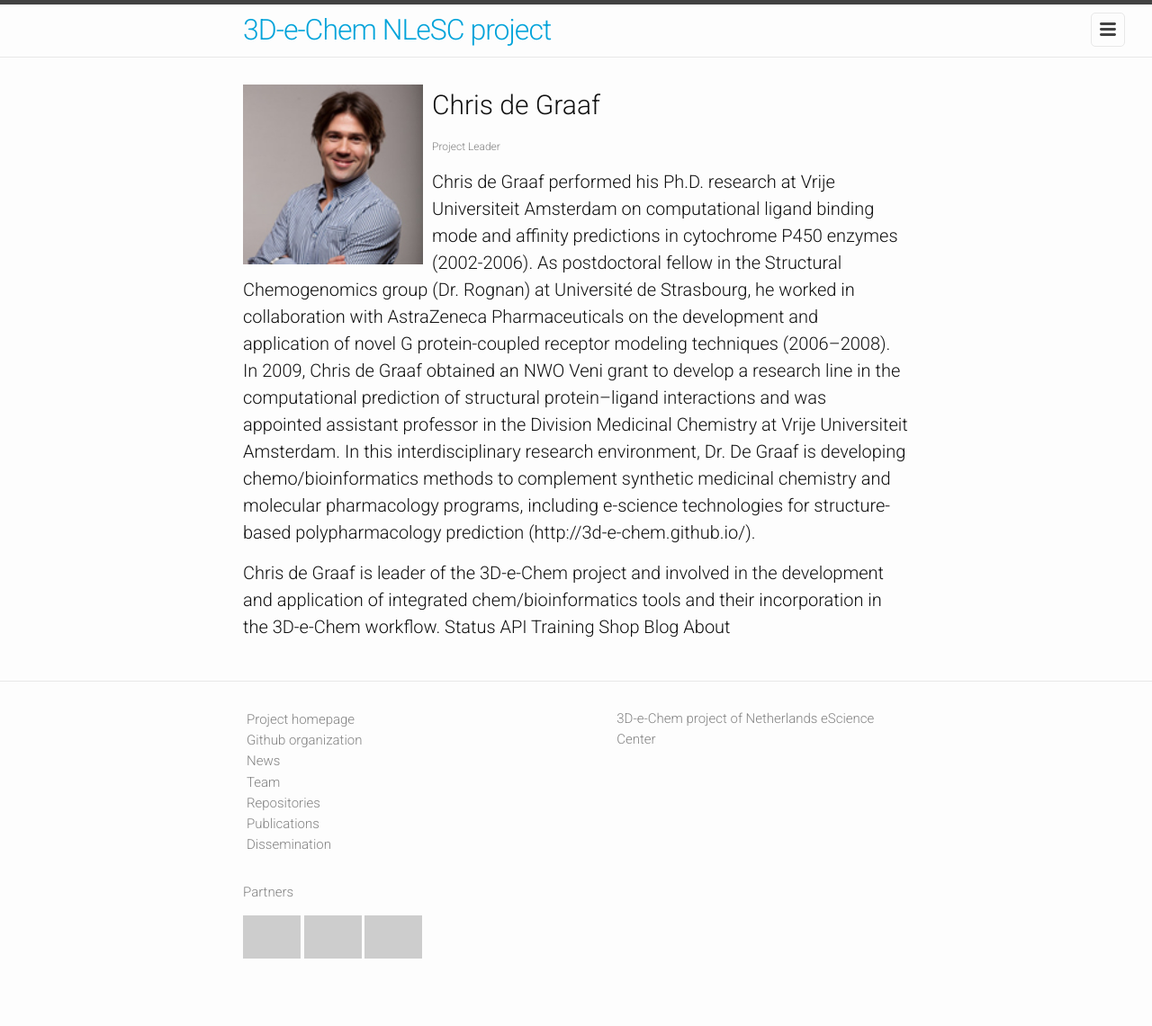
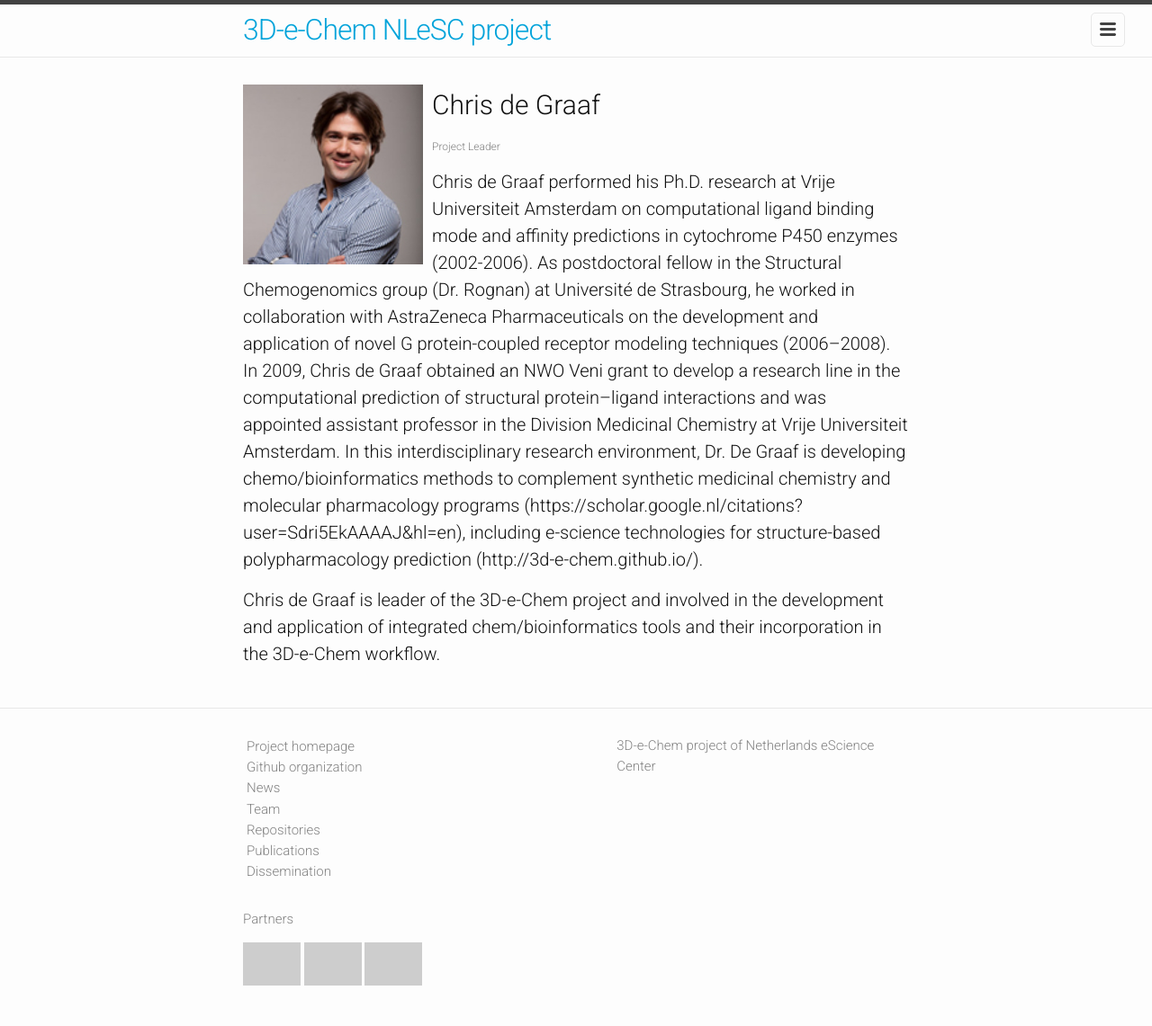
Before and after one commit to 3D-e-Chem/3D-e-Chem.github.io, a Jekyll site: the page built from _team_members/Chris_de_Graaf.md, in a window 1280 px wide. Shown: the whole page at 90% size. Built offline with Jekyll 4.4.1, drawn with Linux system fonts in a browser that asks for light colours; a style sheet for code colours, icons or effects is not loaded; before the commit the page ends 1111 px from its top, so only the background shows below that; grey boxes are pictures that could not be loaded.

Commit message:
Update Chris_de_Graaf.md

```diff
--- a/_team_members/Chris_de_Graaf.md
+++ b/_team_members/Chris_de_Graaf.md
@@ -4,7 +4,6 @@
 role: Project Leader
 ---
 Chris de Graaf performed his Ph.D. research at Vrije Universiteit Amsterdam on computational ligand binding mode and affinity predictions in cytochrome P450 enzymes (2002-2006). As postdoctoral fellow in the Structural Chemogenomics group (Dr. Rognan) at Université de Strasbourg, he worked in collaboration with AstraZeneca Pharmaceuticals on the development and application of novel G protein-coupled receptor modeling techniques (2006–2008).
-In 2009, Chris de Graaf obtained an NWO Veni grant to develop a research line in the computational prediction of structural protein–ligand interactions and was appointed assistant professor in the Division Medicinal Chemistry at Vrije Universiteit Amsterdam. In this interdisciplinary research environment, Dr. De Graaf is developing chemo/bioinformatics methods to complement synthetic medicinal chemistry and molecular pharmacology programs, including e-science technologies for structure-based polypharmacology prediction (http://3d-e-chem.github.io/).
+In 2009, Chris de Graaf obtained an NWO Veni grant to develop a research line in the computational prediction of structural protein–ligand interactions and was appointed assistant professor in the Division Medicinal Chemistry at Vrije Universiteit Amsterdam. In this interdisciplinary research environment, Dr. De Graaf is developing chemo/bioinformatics methods to complement synthetic medicinal chemistry and molecular pharmacology programs (https://scholar.google.nl/citations?user=Sdri5EkAAAAJ&hl=en), including e-science technologies for structure-based polypharmacology prediction (http://3d-e-chem.github.io/).
 
 Chris de Graaf is leader of the 3D-e-Chem project and involved in the development and application of integrated chem/bioinformatics tools and their incorporation in the 3D-e-Chem workflow.
-Status API Training Shop Blog About
```
